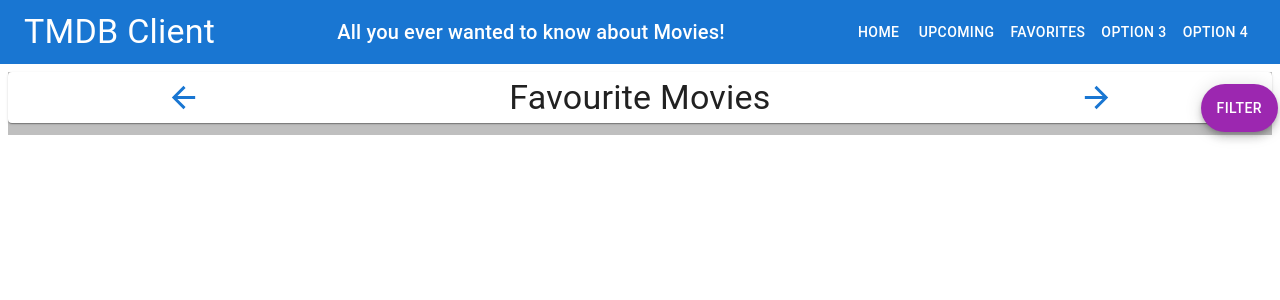
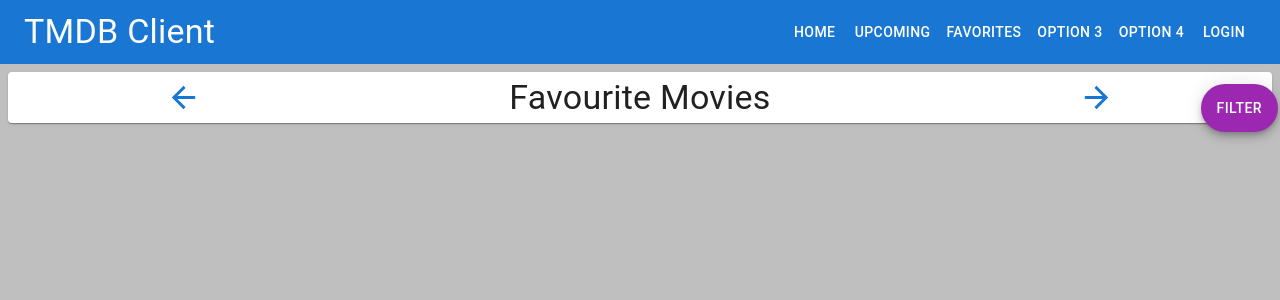
Before and after one commit to ki321g/MovieAPP, a React (Vite) app: page /movies/favourites in a window 1280 px wide. Shown: the top 300 px of the page. Built offline with nearby package versions, Linux system fonts and the light colour scheme.

Commit message:
Forked Git from Lab. Updated Storybook and added a few small fixes

```diff
--- a/index.html
+++ b/index.html
@@ -5,6 +5,11 @@
     <link rel="icon" type="image/svg+xml" href="/favicon.png" />
     <meta name="viewport" content="width=device-width, initial-scale=1.0" />
     <title>TMDB Client</title>
+    <style>
+      body {
+        background-color: #bfbfbf;
+      }
+    </style>
   </head>
   <body>
     <div id="root"></div>
--- a/src/components/filterMoviesCard/index.tsx
+++ b/src/components/filterMoviesCard/index.tsx
@@ -79,7 +79,7 @@ interface FilterMoviesCardProps {
 					/>
 					<FormControl sx={styles.formControl}>
 						<InputLabel id='genre-label'>Genre</InputLabel>
-            <Select labelId="genre-label" id="genre-select" value={genreFilter} onChange={handleGenreChange}>
+            <Select labelId="genre-label" label="Genre" id="genre-select" value={genreFilter} onChange={handleGenreChange}>
 							{genres.map((genre) => {
 								return (
 									<MenuItem key={genre.id} value={genre.id}>
--- a/src/components/movieCard/index.tsx
+++ b/src/components/movieCard/index.tsx
@@ -37,14 +37,16 @@ interface MovieCardProps {
 const MovieCard: React.FC<MovieCardProps> = ({movie, action}) => {
   const { favourites, addToFavourites } = useContext(MoviesContext);
 
-  if (favourites.find((id) => id === movie.id))
-    movie.favourite = true;
+  // if (favourites.find((id) => id === movie.id))
+  //   movie.favourite = true;
+  const isFavourite = favourites.find((id) => id === movie.id)? true : false;
 
   return (
     <Card sx={styles.card}>
       <CardHeader
         avatar={
-          movie.favourite ? (
+          // movie.favourite ? (
+          isFavourite ? (
             <Avatar sx={styles.avatar}>
               <FavoriteIcon />
             </Avatar>
--- a/src/components/siteHeader/index.tsx
+++ b/src/components/siteHeader/index.tsx
@@ -33,6 +33,7 @@ const SiteHeader: React.FC = () => {
     { label: "Favorites", path: "/movies/favourites" },
     { label: "Option 3", path: "/" },
     { label: "Option 4", path: "/" },
+    { label: "Login", path: "/login" },
   ];
 
   const handleMenuSelect = (pageURL: string) => {
@@ -50,12 +51,10 @@ const SiteHeader: React.FC = () => {
           <Typography variant="h4" sx={styles.title}>
             TMDB Client
           </Typography>
-          <Typography variant="h6" sx={styles.title}>
-            All you ever wanted to know about Movies!
-          </Typography>
         {isMobile ? (
             <>
 			   <IconButton
+				edge="start"
                 aria-label="menu"
                 aria-controls="menu-appbar"
                 aria-haspopup="true"
@@ -68,15 +67,7 @@ const SiteHeader: React.FC = () => {
               <Menu
                 id="menu-appbar"
                 anchorEl={anchorEl}
-                anchorOrigin={{
-                  vertical: "top",
-                  horizontal: "right",
-                }}
                 keepMounted
-                transformOrigin={{
-                  vertical: "top",
-                  horizontal: "right",
-                }}
                 open={open}
                 onClose={() => setAnchorEl(null)}
               >
```
Also changed, not shown: package.json (+9 -9 lines), 1 other file (tests, documents, lock files or other folders). Lines whose indentation alone changed are shown as unchanged.
